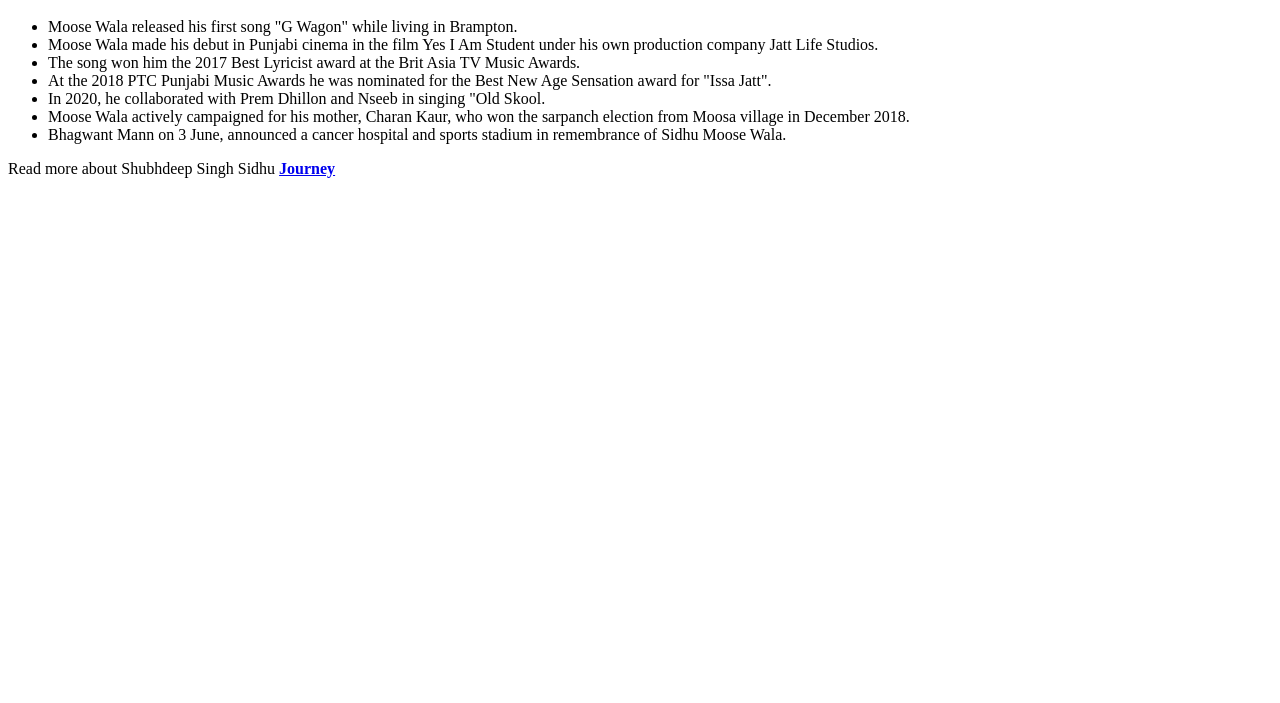
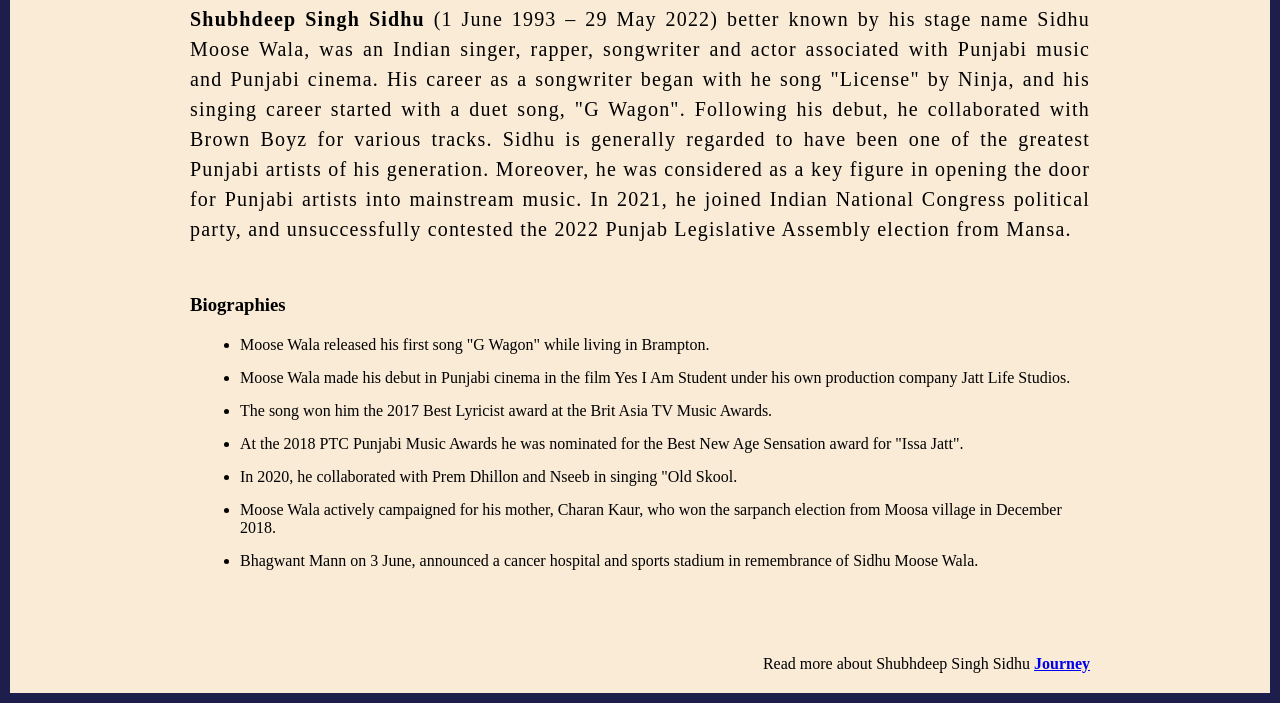
Before and after one commit to vardhanwebsite/aab-tho-kr-do, a plain HTML site: page index.html in a window 1280 px wide. Shown: the part 580-1283 px from the top of the page. Before the commit the page ends 800 px from the top, so only its background shows below. Drawn offline with Linux system fonts and the light colour scheme.

Commit message:
Update index.html

```diff
--- a/index.html
+++ b/index.html
@@ -4,7 +4,7 @@
     <meta charset="UTF-8" />
 
     <meta http-equiv="X-UA-Compatible" content="IE=edge" />
-       <link rel="stylesheet" href="styleS.css">
+       <link rel="stylesheet" href="style.css">
     <meta name="viewport" content="width=device-width, initial-scale=1.0" />
     <title>The Tribute Website | Siddu Moosewala</title>
 
```
